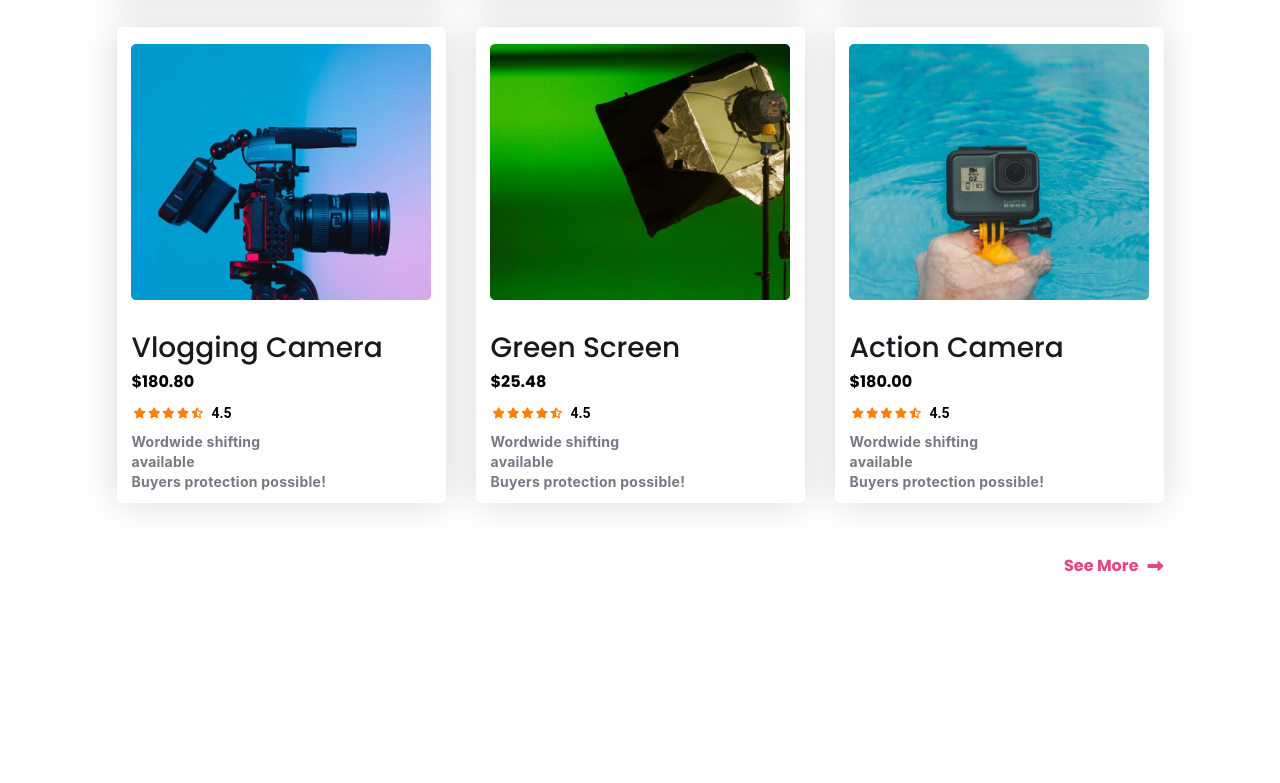
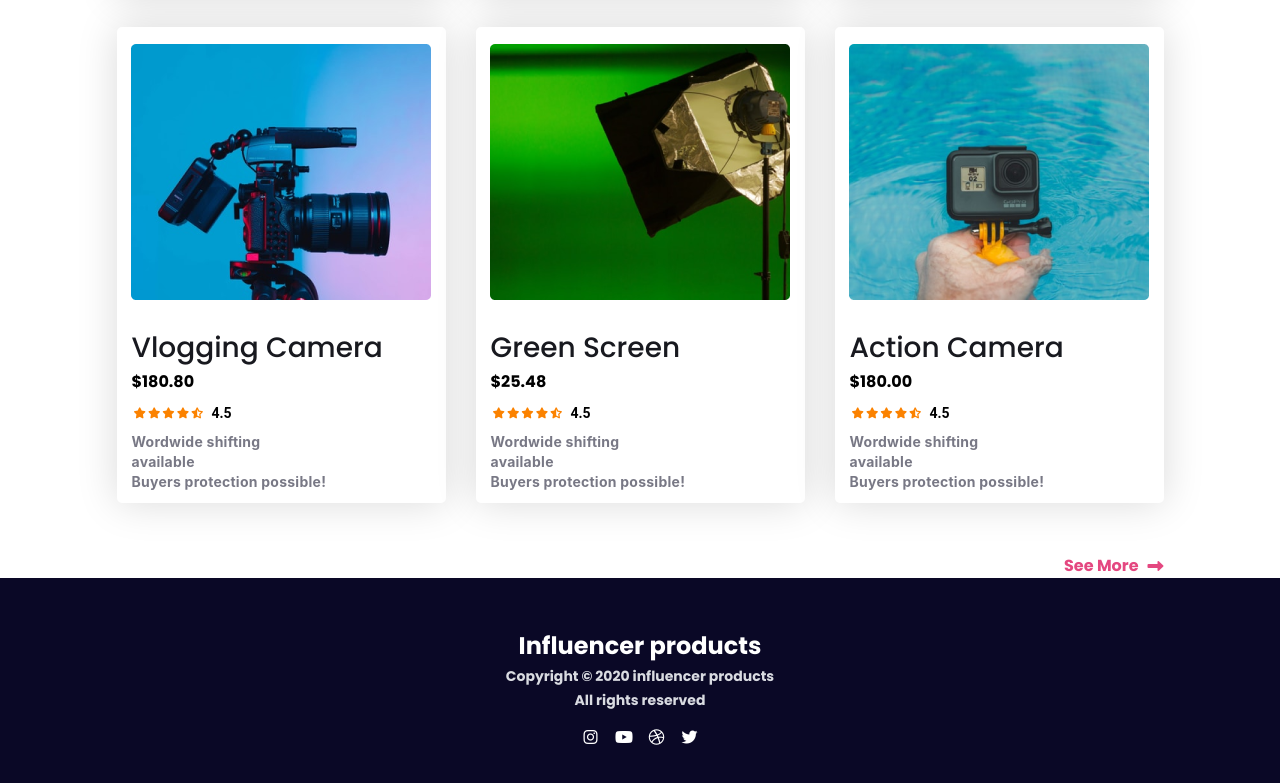
Before and after one commit to zishan344/influncer-gear, a plain HTML site: page index.html in a window 1280 px wide. Shown: the part 1743-2526 px from the top of the page. Before the commit the page ends 2321 px from the top, so only its background shows below. Drawn offline with Linux system fonts and the light colour scheme.

Commit message:
footer-section-end

```diff
--- a/index.html
+++ b/index.html
@@ -335,7 +335,19 @@
     </main>
 
     <footer>
-      <div class="container footer-part"></div>
+      <div class="container footer-part">
+        <div class="footer-heading">
+          <h2>Influencer products</h2>
+          <p>Copyright &#169; 2020 influencer products</p>
+          <p>All rights reserved</p>
+        </div>
+        <div class="social">
+          <i class="social-icon fab fa-instagram"></i>
+          <i class="social-icon fab fa-youtube"></i>
+          <i class="social-icon fab fa-dribbble"></i>
+          <i class="social-icon fab fa-twitter"></i>
+        </div>
+      </div>
     </footer>
   </body>
 </html>
--- a/styles/style.css
+++ b/styles/style.css
@@ -215,3 +215,38 @@ button.btn {
   font-size: 16px;
   color: rgba(224, 44, 109, 0.87);
 }
+
+/* footer section */
+footer {
+  background-color: rgba(10, 8, 38, 1);
+  color: #ffffff;
+}
+.container.footer-part {
+  text-align: center;
+  padding: 50px;
+}
+
+.footer-heading {
+  padding-bottom: 17px;
+}
+.footer-heading h2 {
+  font-weight: bold;
+  font-size: 24px;
+  line-height: 36px;
+}
+.footer-heading p {
+  font-weight: bold;
+  font-size: 14px;
+  line-height: 24px;
+  color: #d9dbe1;
+}
+
+.social {
+  display: flex;
+  justify-content: center;
+  align-items: center;
+  gap: 16px;
+}
+.social-icon {
+  width: 17px;
+}
```
